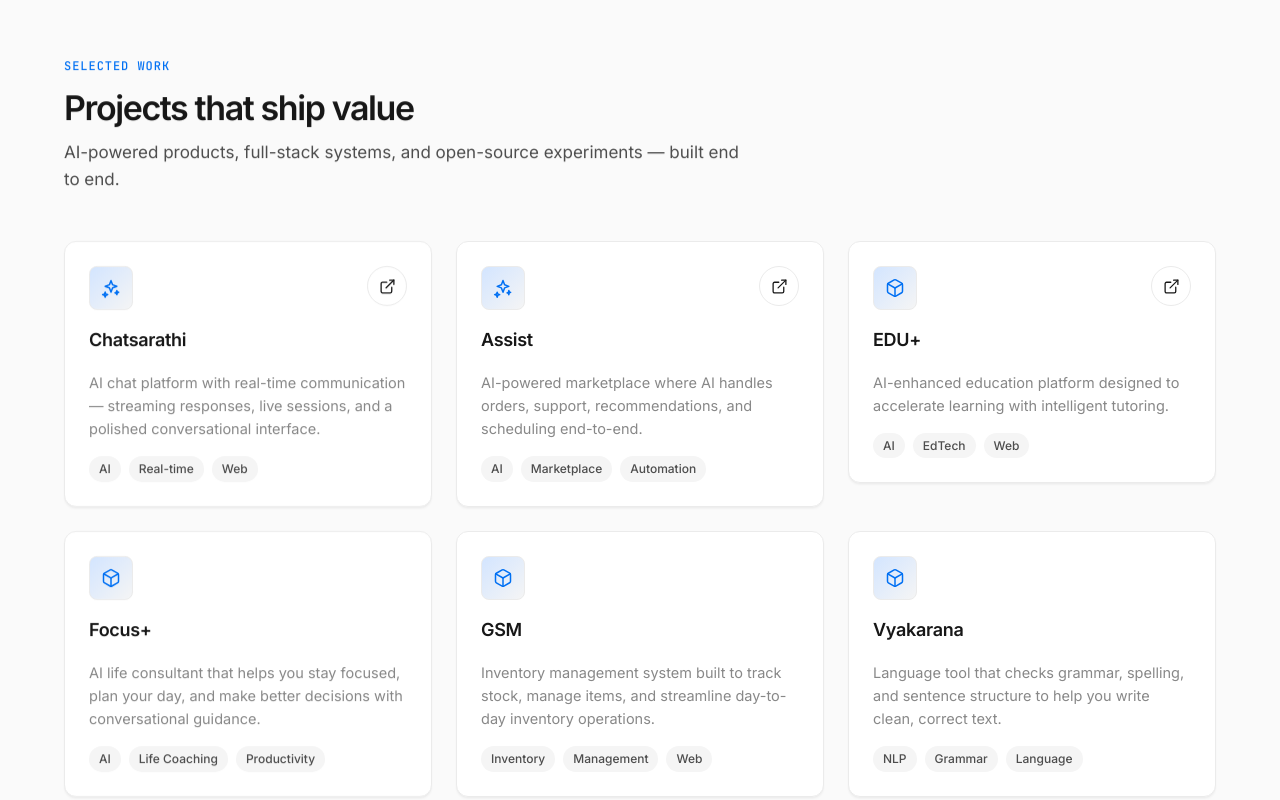
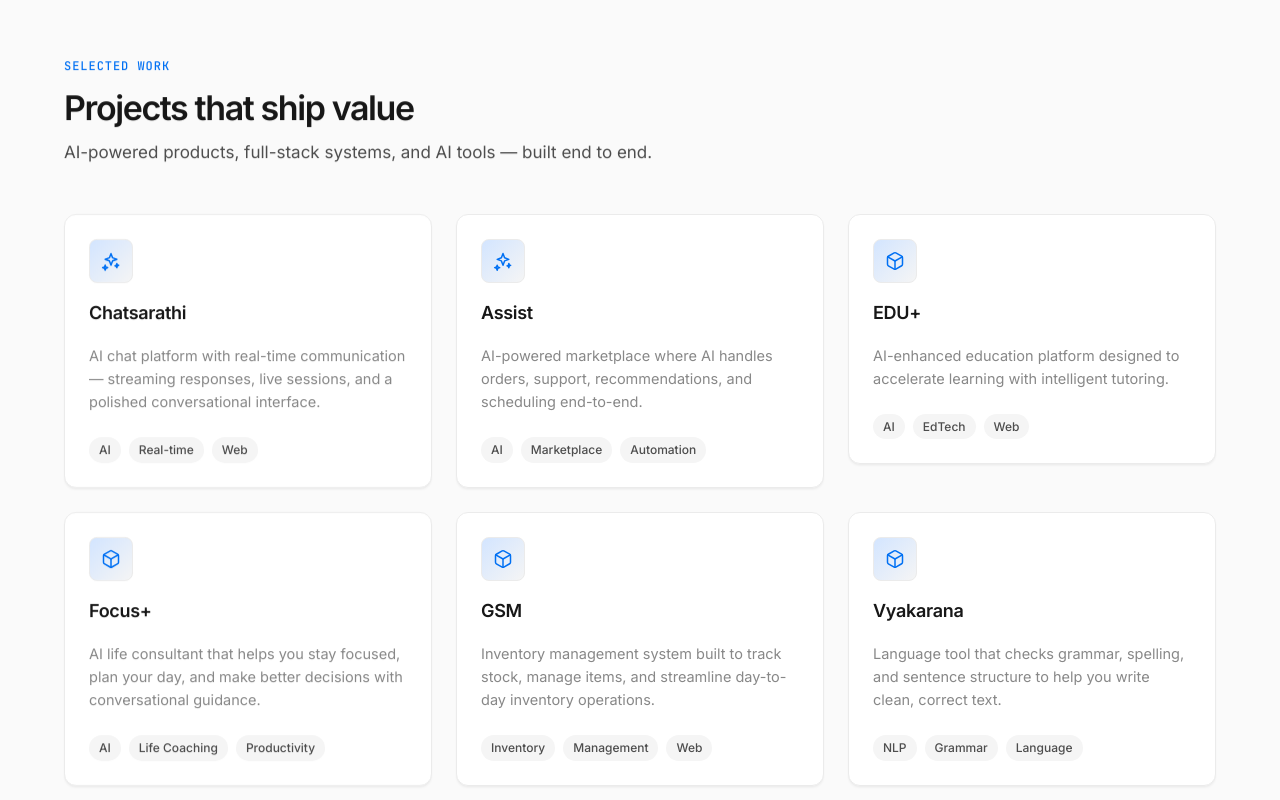
Before and after one commit to pranitacharjunewar3-sketch/portfolio, a React (Vite) app: page / in a window 1280 px wide. Shown: the part 3060-3860 px from the top of the page. Built offline with nearby package versions, Linux system fonts and the light colour scheme.

Commit message:
Remove project redirect links; make project cards uniform height

```diff
--- a/src/data/projects.ts
+++ b/src/data/projects.ts
@@ -3,8 +3,6 @@ export interface Project {
   title: string;
   description: string;
   tags: string[];
-  url?: string;
-  github?: string;
   featured?: boolean;
 }
 
@@ -15,7 +13,6 @@ export const projectsData: Project[] = [
     description:
       "AI chat platform with real-time communication — streaming responses, live sessions, and a polished conversational interface.",
     tags: ["AI", "Real-time", "Web"],
-    url: "https://chatsarathi.pan.com.np",
     featured: true,
   },
   {
@@ -24,15 +21,14 @@ export const projectsData: Project[] = [
     description:
       "AI-powered marketplace where AI handles orders, support, recommendations, and scheduling end-to-end.",
     tags: ["AI", "Marketplace", "Automation"],
-    url: "https://assist.pan.com.np",
     featured: true,
   },
   {
     id: "eduplus",
     title: "EDU+",
-    description: "AI-enhanced education platform designed to accelerate learning with intelligent tutoring.",
+    description:
+      "AI-enhanced education platform designed to accelerate learning with intelligent tutoring.",
     tags: ["AI", "EdTech", "Web"],
-    url: "https://eduplus.pan.com.np",
   },
   {
     id: "focus-plus",
--- a/src/sections/Projects.tsx
+++ b/src/sections/Projects.tsx
@@ -6,34 +6,8 @@ import { projectsData, type Project } from "../data/projects";
 function ProjectCard({ project }: { project: Project }) {
   return (
     <div className="project-card">
-      <div className="project-card-header">
-        <div className="project-icon">
-          <Icon name={project.featured ? "sparkles" : "box"} />
-        </div>
-        <div className="project-links">
-          {project.url && (
-            <a
-              className="icon-btn"
-              href={project.url}
-              target="_blank"
-              rel="noopener noreferrer"
-              aria-label={`${project.title} live site`}
-            >
-              <Icon name="external" size={17} />
-            </a>
-          )}
-          {project.github && (
-            <a
-              className="icon-btn"
-              href={project.github}
-              target="_blank"
-              rel="noopener noreferrer"
-              aria-label={`${project.title} source code`}
-            >
-              <Icon name="github" size={17} />
-            </a>
-          )}
-        </div>
+      <div className="project-icon">
+        <Icon name={project.featured ? "sparkles" : "box"} />
       </div>
 
       <h3 className="project-title">{project.title}</h3>
@@ -56,7 +30,7 @@ export function Projects() {
       id="projects"
       eyebrow="Selected Work"
       title="Projects that ship value"
-      intro="AI-powered products, full-stack systems, and open-source experiments — built end to end."
+      intro="AI-powered products, full-stack systems, and AI tools — built end to end."
     >
       <div className="projects-grid">
         {projectsData.map((project, i) => (
--- a/src/styles/globals.css
+++ b/src/styles/globals.css
@@ -1026,6 +1026,8 @@ h1, h2, h3, h4 {
   display: flex;
   flex-wrap: wrap;
   gap: var(--s-xs);
+  margin-top: auto;
+  padding-top: var(--s-xs);
 }
 
 .badge-pill {
```
